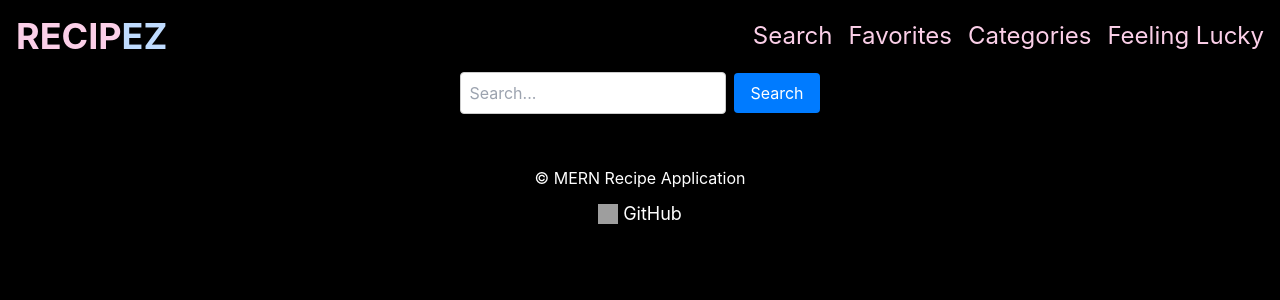
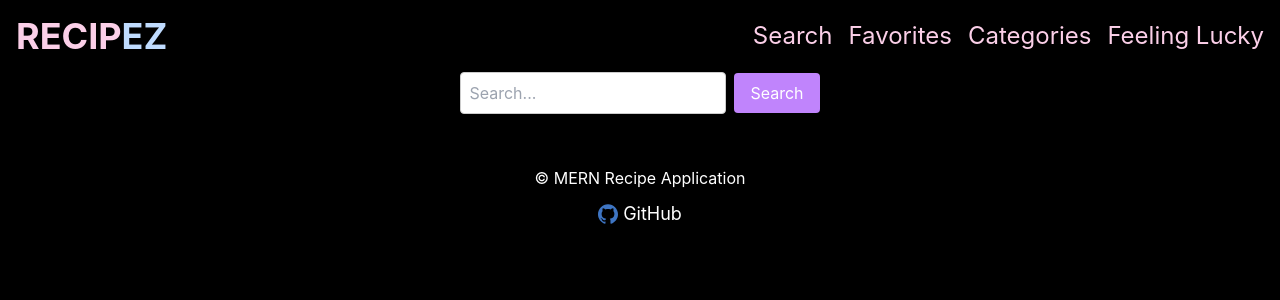
Before and after one commit to tjsiv/P2MSA-RecipEZ, a React (Create React App) app in the folder client/: page / in a window 1280 px wide. Shown: the top 300 px of the page. Built offline with nearby package versions, Linux system fonts and the light colour scheme; grey boxes are pictures that could not be loaded.

Commit message:
changed button color

```diff
--- a/client/src/components/SearchBar.jsx
+++ b/client/src/components/SearchBar.jsx
@@ -61,6 +61,7 @@ const SearchBar = () => {
   );
 };
 
+
 // Styling
 const styles = {
   container: {
@@ -85,7 +86,7 @@ const styles = {
     fontSize: "16px",
     border: "none",
     borderRadius: "4px",
-    backgroundColor: "#007bff",
+    backgroundColor: "rgb(192, 132, 252)",
     color: "white",
     cursor: "pointer",
   },
```
Also changed, not shown: client/src/assets/Github Icon.svg (renamed from client/public/assets/Github Icon.svg).
